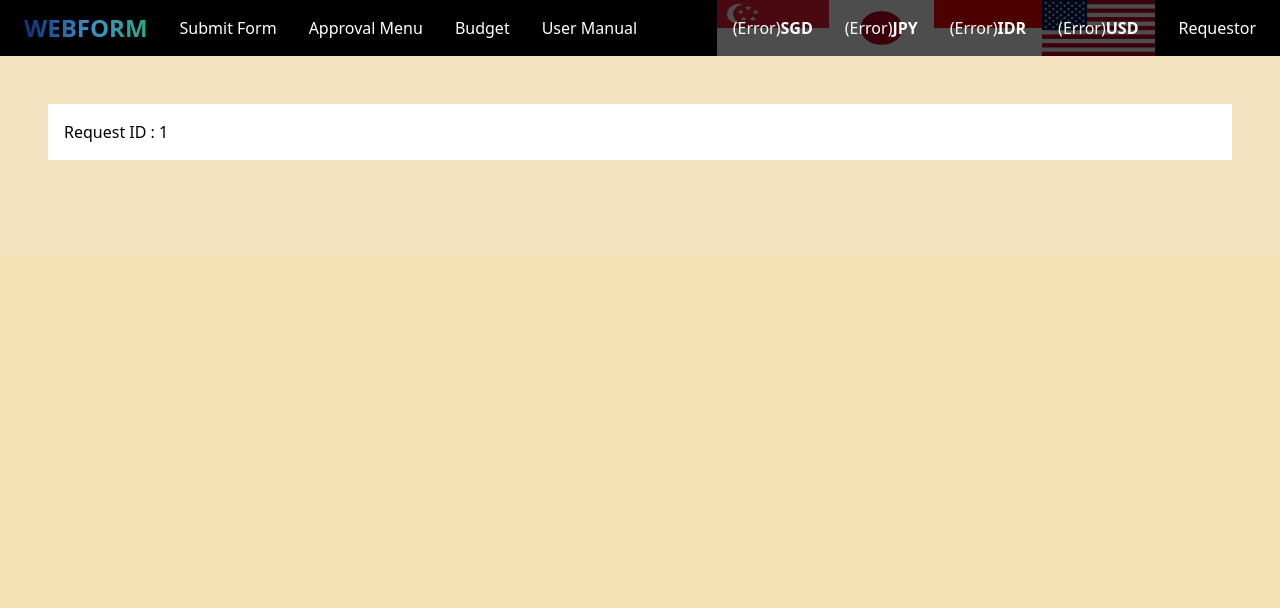
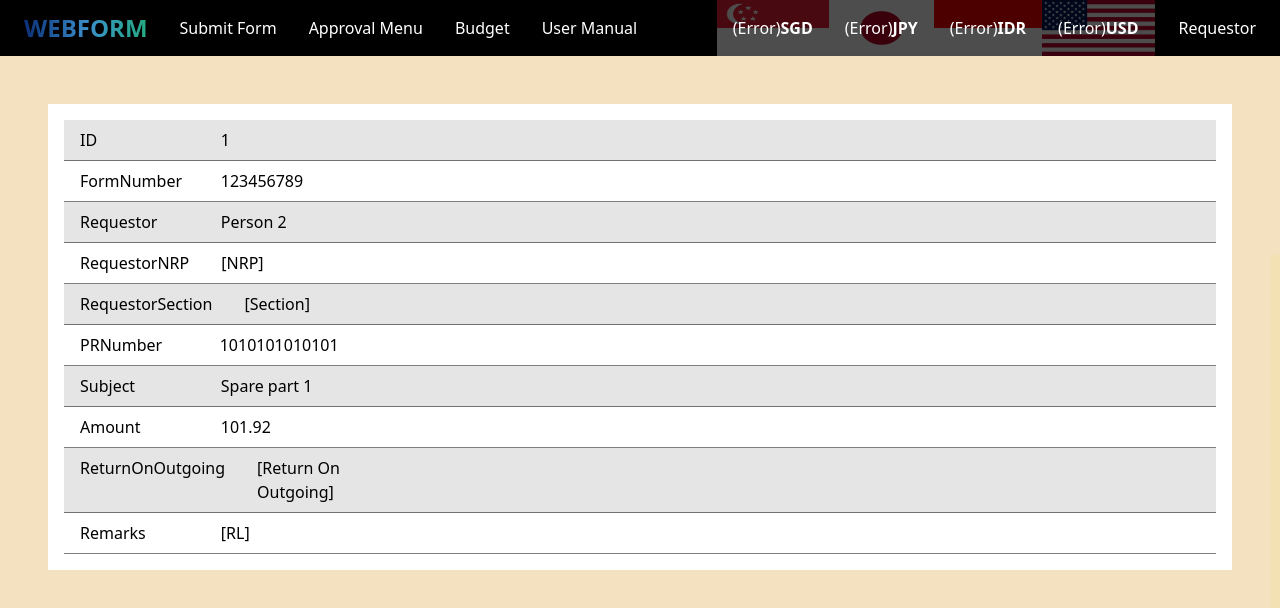
Before and after one commit to agw2005/ssi-webform, a React (Vite) app: page /request/1 in a window 1280 px wide. Shown: the top 608 px of the page. Built offline with nearby package versions, Linux system fonts and the light colour scheme; no server answers.

Commit message:
feat(Request.tsx): scaffold simple viewer for the request information

```diff
--- a/src/pages/Request.tsx
+++ b/src/pages/Request.tsx
@@ -1,10 +1,57 @@
 import { useParams } from "react-router-dom";
 import Primitive from "../components/Primitive";
+import RequestPlaceholders from "../dummies/HomeTable.json";
+
+interface Request {
+  ID?: number;
+  FormNumber: string;
+  Requestor?: string;
+  RequestorNRP: string;
+  RequestorSection: string;
+  PRNumber: string;
+  Subject?: string;
+  Amount?: number;
+  ReturnOnOutgoing: string;
+  Remarks?: string | null;
+}
 
 const Request = () => {
   const params = useParams();
+  const rawRequest = RequestPlaceholders.find(
+    (request) => request.ID === Number(params.requestId),
+  );
 
-  return <Primitive>Request ID : {params.requestId}</Primitive>;
+  const displayedInformation: Request = {
+    ID: rawRequest?.ID,
+    FormNumber: "123456789",
+    Requestor: rawRequest?.Requestor,
+    RequestorNRP: "[NRP]",
+    RequestorSection: "[Section]",
+    PRNumber: "1010101010101",
+    Subject: rawRequest?.Subject,
+    Amount: Number(rawRequest?.Amount),
+    ReturnOnOutgoing: "[Return On Outgoing]",
+    Remarks: rawRequest?.Remarks,
+  };
+
+  return (
+    <Primitive>
+      {Object.entries(displayedInformation).map(([key, value], index) => (
+        <div
+          key={key}
+          className={`flex border-b border-black/50 ${
+            index % 2 === 0
+              ? "bg-black/10 hover:bg-black/15 active:bg-black/12.5"
+              : "bg-black/0 hover:bg-black/5 active:bg-black/2.5"
+          }`}
+        >
+          <div className="flex-1 px-4 py-2">{key}</div>
+          <div className="flex-1 px-4 py-2">{value}</div>
+          <div className="flex-8"></div>
+        </div>
+      ))}
+    </Primitive>
+  );
 };
 
 export default Request;
```
